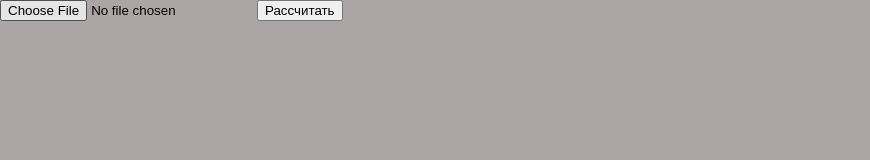
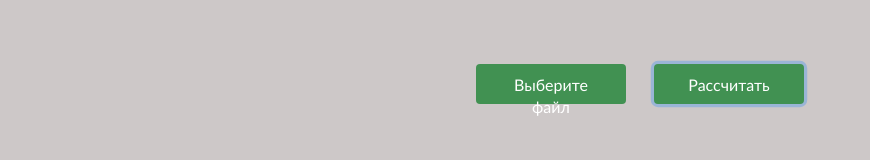
Before and after one commit to SergeiLemeshko/Holiday-pay-calculation, a plain HTML site: page index.html in a window 1280 px wide. Both pictures are taken after a click on the button "Рассчитать". Shown: the whole page, without its empty margins (0-870 px from the left). Drawn offline with Linux system fonts and the light colour scheme.

Commit message:
refactor: добавил стили и немного отрефакторил

```diff
--- a/index.html
+++ b/index.html
@@ -8,10 +8,17 @@
     <title>Holiday pay calculation</title>
 </head>
 <body>
-    <input type="file" class="file-input">
-    <button class="button">Рассчитать</button>
-    <div id="output"></div>
-
+    <section class="container">
+        <div class="input">
+            <label class="input-file">
+                <input class="input-file__add" type="file" name="file">
+                <span class="input-file__btn">Выберите файл</span>
+                <span class="input-file__text"></span>
+            </label>
+            <button class="button">Рассчитать</button>
+        </div>
+        <div id="output"></div>
+    </section>
     <script src="script.js"></script>
 </body>
 </html>
--- a/script.js
+++ b/script.js
@@ -1,13 +1,19 @@
 document.addEventListener('DOMContentLoaded', () => {
-  const fileInput = document.querySelector('.file-input');
+  const fileInput = document.querySelector('.input-file__add');
   const calculateButton = document.querySelector('.button');
   const outputDiv = document.getElementById('output');
+  const inputText = document.querySelector('.input-file__text');
   let names = []; //массив Ф.И.О. каждого сотрудника
   let totalSalary = []; //массив общей ЗП каждого сотрудника
   let chunkedArray = []; // массивы с информацией по каждому сотруднику
 
-  //вешаем на кнопку "Рассчитать" слушатель события click
-  calculateButton.addEventListener('click', getData);
+  //показывает имя выбранного файла
+  function showFileText() {
+    inputText.innerHTML = fileInput.files[0].name;
+  };
+
+  //вешаем слушатель на получение названия загружаемого файла
+  fileInput.addEventListener('change', showFileText);
 
   //получает данные, делит на массивы по сотрудникам, предупреждает, если не выбран файл
   function getData() {
@@ -22,7 +28,7 @@ document.addEventListener('DOMContentLoaded', () => {
         warningDiv.textContent = '';
       }, 2000);
       // Добавляем предупреждение на страницу
-      document.body.appendChild(warningDiv);
+      inputText.insertAdjacentElement('afterEnd', warningDiv);
       return;
     }
 
@@ -41,6 +47,9 @@ document.addEventListener('DOMContentLoaded', () => {
     };
     reader.readAsArrayBuffer(file);
   };
+
+  //вешаем на кнопку "Рассчитать" слушатель события click
+  calculateButton.addEventListener('click', getData);
 
   //делит общий массив объектов на отдельные массивы по сотрудникам
   function splitArrayIntoChunks(array, chunkSize) {
@@ -67,12 +76,14 @@ document.addEventListener('DOMContentLoaded', () => {
     outputDiv.innerHTML = '';
 
     const table = document.createElement('table');
+    table.classList.add('table');
     const headerRow = table.insertRow(); //строка
     const headers = ['Ф.И.О', 'Общий заработок', 'Размер отпускных'];
 
     //заголовки таблицы
     for (const header of headers) {
       const th = document.createElement('th');
+      th.classList.add('th');
       th.textContent = header;
       headerRow.appendChild(th);
     }
@@ -94,5 +105,5 @@ document.addEventListener('DOMContentLoaded', () => {
     }
     //вставляем готовую таблицу
     outputDiv.appendChild(table);
-  }
+  };
 });
--- a/style.css
+++ b/style.css
@@ -1,6 +1,120 @@
 body {
-    background-color: rgb(172, 165, 165);
+    background-color: rgb(205, 200, 200);
     box-sizing: border-box;
     margin: 0;
     padding: 0;
 }
+
+:root {
+    --primary-font: 'Gill Sans', 'Gill Sans MT', Calibri, 'Trebuchet MS', sans-serif;
+}
+
+.container {
+    display: flex;
+    align-items: center;
+    justify-content: center;
+    margin-top: 5%;
+    flex-direction: column;
+}
+
+.input {
+    margin-bottom: 35px;
+}
+
+.input-file {
+	position: relative;
+	display: inline-block;
+}
+
+.input-file__btn, .button {
+	position: relative;
+	display: inline-block;
+	cursor: pointer;
+	outline: none;
+	text-decoration: none;
+    font-family: var(--primary-font);
+	vertical-align: middle;
+	color: rgb(255 255 255);
+	text-align: center;
+	border-radius: 4px;
+	background-color: #419152;
+	line-height: 22px;
+    width: 150px;
+	height: 40px;
+	padding: 10px 20px;
+	box-sizing: border-box;
+	border: none;
+	margin: 0;
+	transition: background-color 0.2s;
+}
+
+.button {
+    font-weight: 500;
+    font-size: 16px;
+    font-family: var(--primary-font);
+}
+
+.input-file__text {
+	padding: 0 10px;
+	line-height: 40px;
+	display: inline-block;
+}
+
+.input-file input[type=file] {
+	position: absolute;
+	z-index: -1;
+	opacity: 0;
+	display: block;
+	width: 0;
+	height: 0;
+}
+
+.input-file input[type=file]:focus + .input-file__btn {
+	box-shadow: 0 0 0 0.2rem rgba(0,123,255,.25);
+}
+
+.input-file:hover .input-file__btn {
+	background-color: #59be6e;
+}
+
+.input-file:active .input-file__btn {
+	background-color: #2E703A;
+}
+
+.input-file input[type=file]:disabled + .input-file__btn {
+	background-color: #eee;
+}
+
+.warning {
+    position: absolute;
+    width: 200px;
+    margin: 20px 63px;
+}
+
+.button:focus {
+	box-shadow: 0 0 0 0.2rem rgba(0,123,255,.25);
+}
+
+.button:hover {
+	background-color: #59be6e;
+}
+
+.button:active {
+	background-color: #2E703A;
+}
+
+.button:disabled {
+	background-color: #eee;
+}
+
+.table {
+    width: 700px;
+}
+
+.th {
+    text-align: left;
+}
+
+table, td, th {
+	border: 1px solid rgb(154, 154, 154);
+}
```
